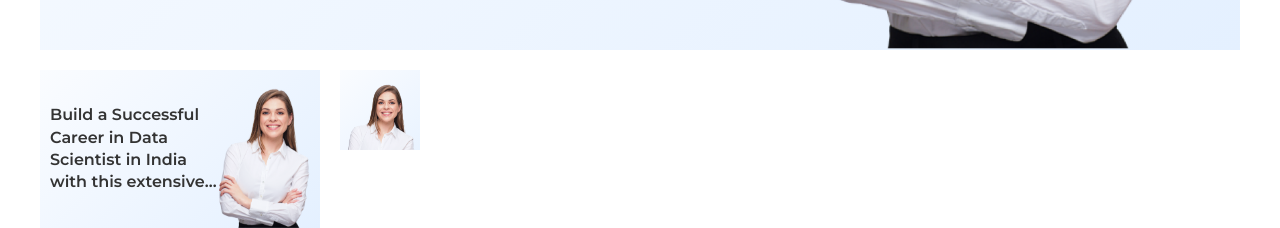
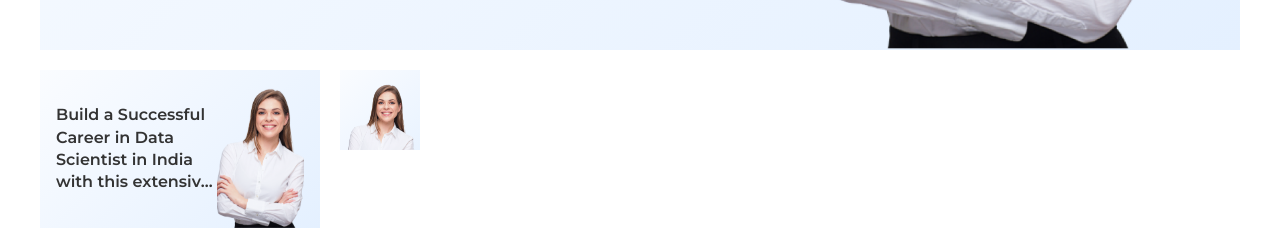
Before and after one commit to AnuragOodles/Careervira-banner, a React (Create React App) app: page / in a window 1280 px wide. Shown: the part 645-873 px from the top of the page. Built offline with nearby package versions, Linux system fonts and the light colour scheme.

Commit message:
added favion and web paddinf fix

```diff
--- a/src/components/Banner/Banner.css
+++ b/src/components/Banner/Banner.css
@@ -144,7 +144,7 @@ button {
     width: 100%;
     height: 100%;
     display: flex;
-    padding: 0 10px;
+    padding: 0 16px;
     gap: 1px;
 }
 
```
Also changed, not shown: public/logo192.png, 1 other file (tests, documents, lock files or other folders).
